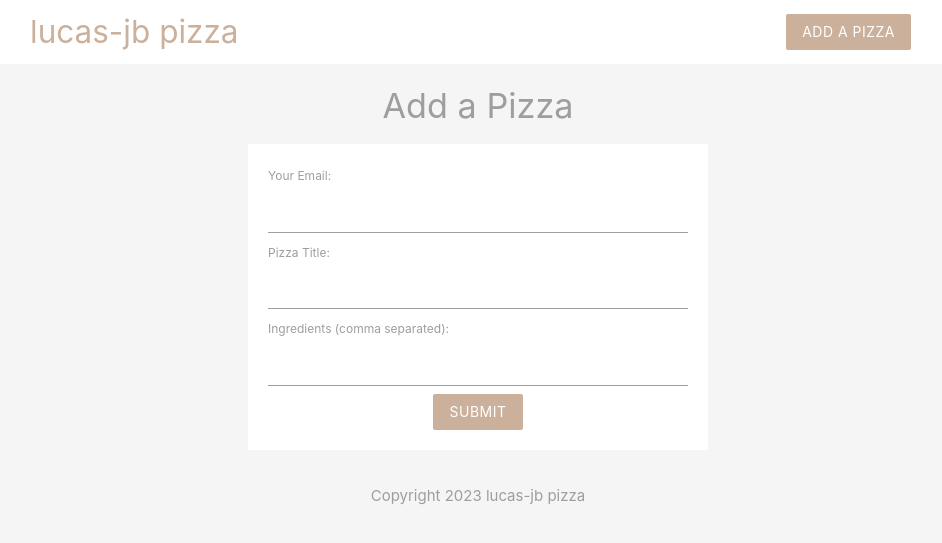
After one commit to lucas-jb/pizza-php, a PHP site: page /add.php in a window 1280 px wide. The commit adds this page. Shown: the top 543 px of the page, without its empty margins (162-1104 px from the left). Run offline with PHP 8.4, Linux system fonts and the light colour scheme.

Commit message:
add form

```diff
--- /dev/null
+++ b/add.php
@@ -0,0 +1,48 @@
+<?php
+
+    if(isset($_POST['submit'])){
+
+        if(empty($_POST['email'])){
+            echo 'An email is required <br />';
+        } else {
+            $email = $_POST['email'];
+        }
+
+        if(empty($_POST['title'])){
+            echo 'A title is required <br />';
+        } else {
+            $title = $_POST['title'];
+        }
+
+        if(empty($_POST['ingredients'])){
+            echo 'At least one ingredient is required <br />';
+        } else {
+            $ingredients = $_POST['ingredients'];
+        }
+
+
+    }
+
+?>
+
+<!DOCTYPE html>
+<html lang="en">
+    <?php include('templates/header.php'); ?>
+
+    <section class="container grey-text">
+        <h4 class="center">Add a Pizza</h4>
+        <form class="white" action="add.php" method="POST">
+            <label>Your Email:</label>
+            <input type="text" name="email">
+            <label>Pizza Title:</label>
+            <input type="text" name="title">
+            <label>Ingredients (comma separated):</label>
+            <input type="text" name="ingredients">
+            <div class="center">
+                <input type="submit" name="submit" value="submit" class="btn brand z-depth-0">
+            </div>
+        </form>
+    </section>
+
+    <?php include('templates/footer.php'); ?>
+</html>
--- a/templates/header.php
+++ b/templates/header.php
@@ -7,6 +7,11 @@
         }
         .brand-text{
             color: #cbb09c !important;
+        }
+        form{
+            max-width: 460px;
+            margin: 20px auto;
+            padding: 20px;
         }
     </style>
 </head>
```
